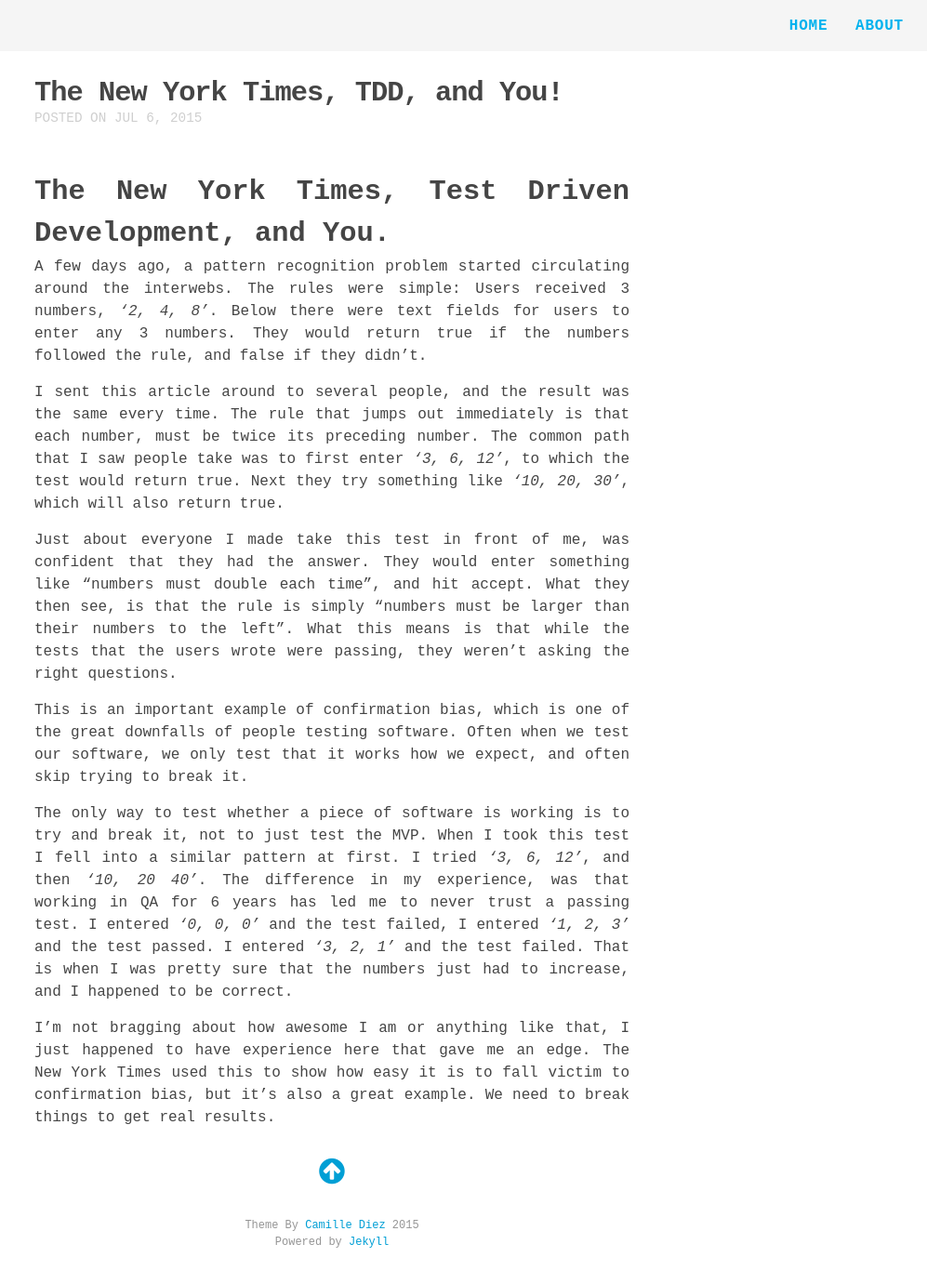
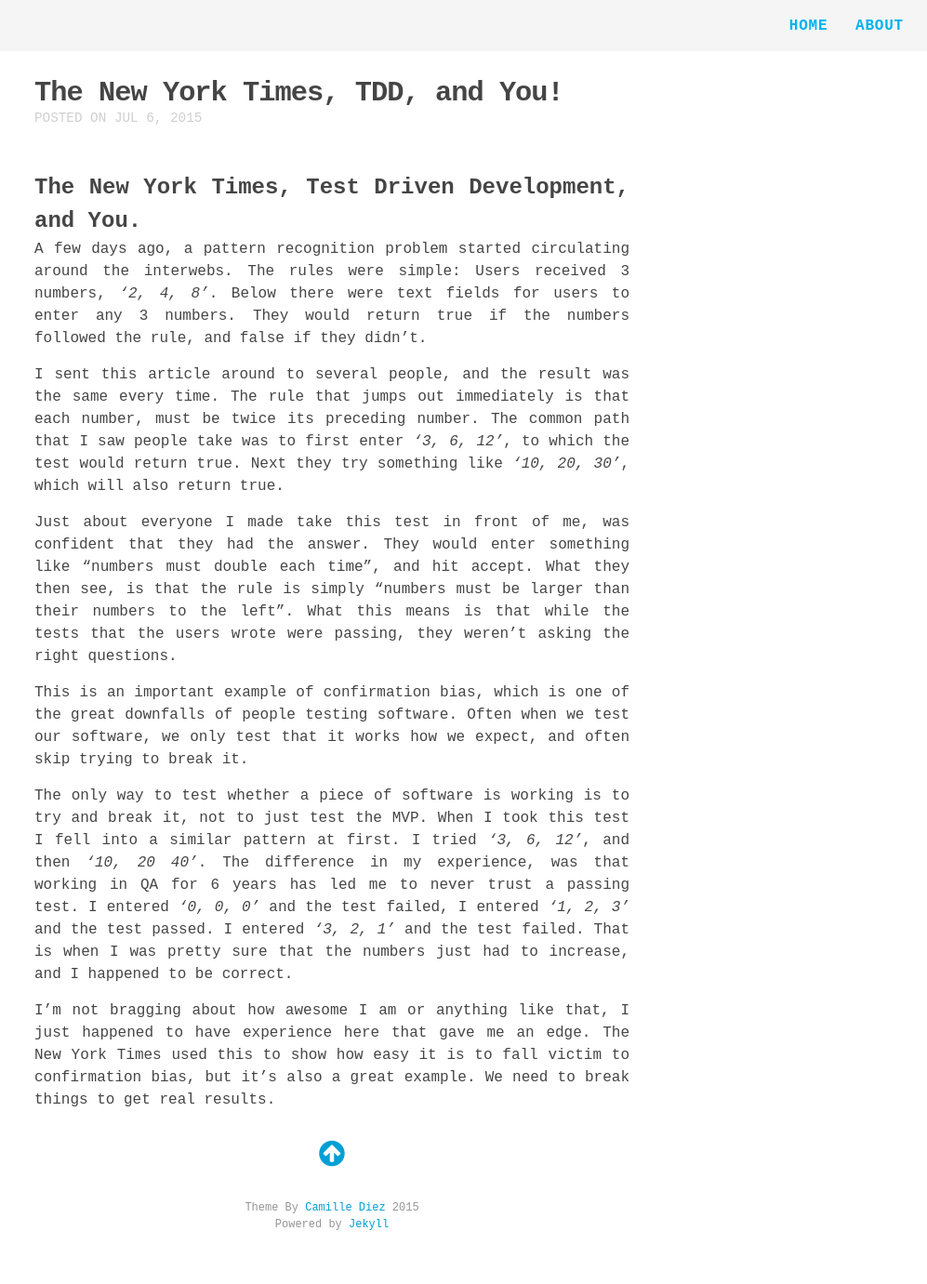
Before and after one commit to Ryan-McBride/oldblog, a Jekyll site: the page built from _posts/2015-07-06-tdd.markdown, in a window 1280 px wide. Shown: the whole page at 93% size, without its empty margins (283-1280 px from the left). Built offline with Jekyll 4.4.1, drawn with Linux system fonts in a browser that asks for light colours; nearby versions of some CDN libraries; Markdown is read by kramdown in place of the engine named in the settings.

```diff
--- a/_posts/2015-07-06-tdd.markdown
+++ b/_posts/2015-07-06-tdd.markdown
@@ -5,7 +5,7 @@ date: 2015-07-06
 categories: not_code, tdd
 ---
 
-#The New York Times, Test Driven Development, and You.
+## The New York Times, Test Driven Development, and You.
 
 A few days ago, a pattern recognition problem started circulating around the interwebs. The rules were simple: Users received 3 numbers, _'2, 4, 8'_. Below there were text fields for users to enter any 3 numbers. They would return true if the numbers followed the rule, and false if they didn't.
 
```
